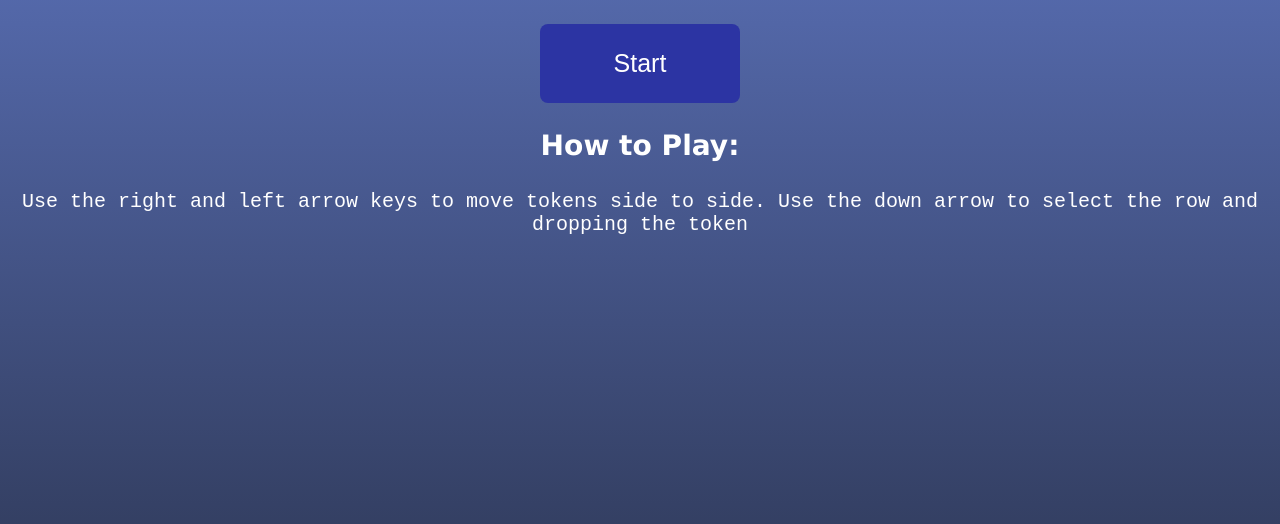
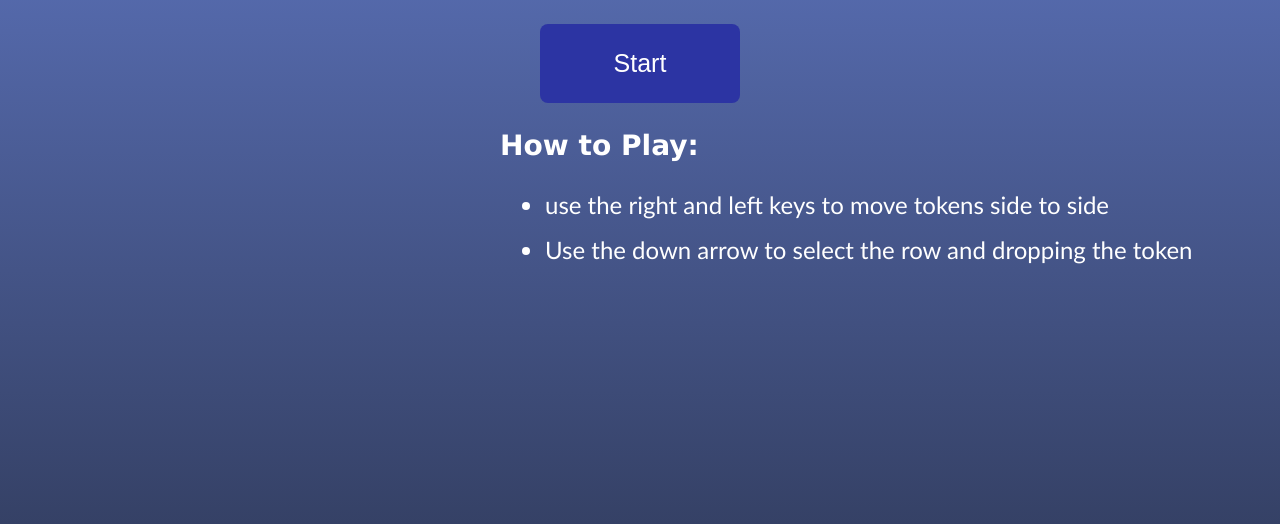
Before and after one commit to JelenaMF/Link-four, a plain HTML site: page index.html in a window 1280 px wide. Shown: the part 276-800 px from the top of the page. Drawn offline with nearby package versions, Linux system fonts and the light colour scheme; a web font is replaced by a local one.

Commit message:
edited rules styles

```diff
--- a/css/style.css
+++ b/css/style.css
@@ -30,6 +30,19 @@ p{
 }
 #rules {
     margin-top: 100px;
+    text-align: left;
+    margin-left: 500px;
+}
+
+li {
+    display: list-item;
+    text-align: left;
+    margin: 16px 0;
+    font-family:'Gill Sans', 'Gill Sans MT', Calibri, 'Trebuchet MS', sans-serif;
+    margin-top: 16px;
+    margin-right: 0px;
+    margin-bottom: 16px;
+    margin-left: 5px;
 }
 
 #game-scene {
--- a/index.html
+++ b/index.html
@@ -21,7 +21,10 @@
 
         <div id="rules">
             <h3>How to Play:</h3>
-            <p>Use the right and left arrow keys to move tokens side to side. Use the down arrow to select the row and dropping the token</p>
+            <ul>
+                <li>use the right and left keys to move tokens side to side</li>
+                <li>Use the down arrow to select the row and dropping the token</li>
+            </ul>
 
         </div>
 
```
